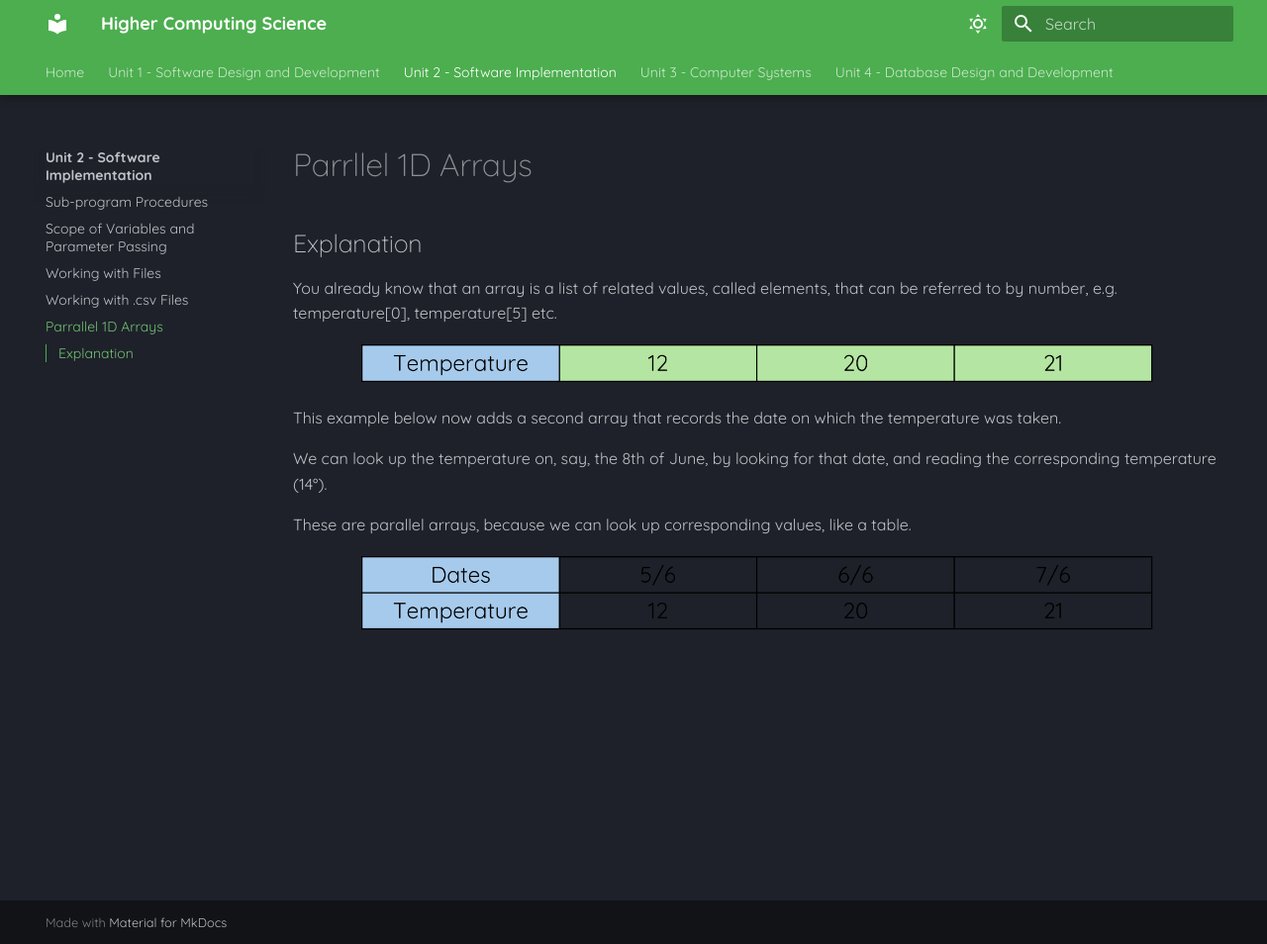
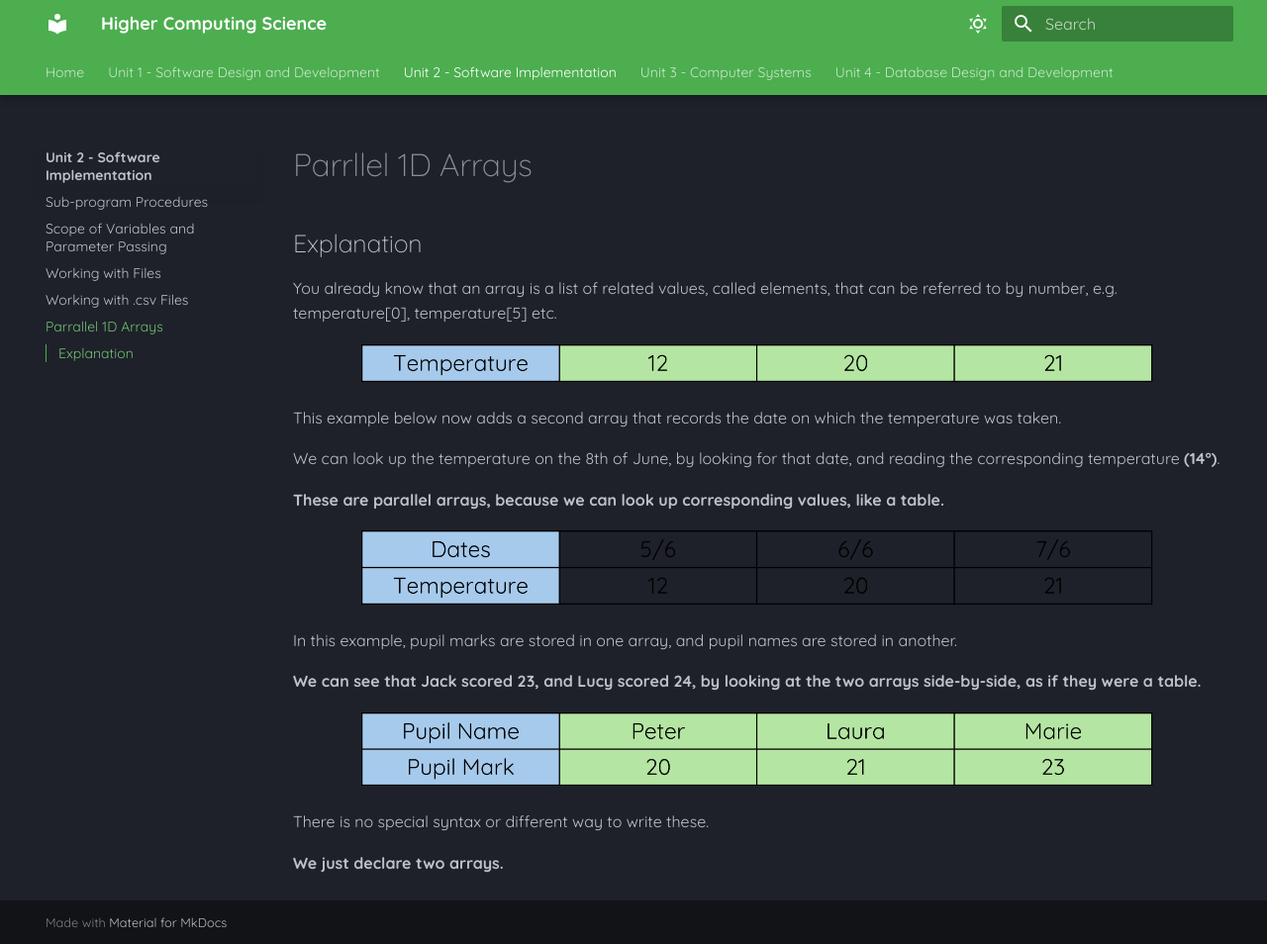
Before and after one commit to Mr-Wood-CS/Higher-Computing-Science-MD-Files, an MkDocs documentation site: the page built from docs/SI/07-Parallel-1D-Arrays.md, in a window 1280 px wide and 954 px high. Shown: the whole window at 99% size. Built offline with MkDocs 1.6.1 and Material for MkDocs 9.7.7, drawn with Linux system fonts in a browser that asks for light colours.

Commit message:
Update 07-Parallel-1D-Arrays.md

```diff
--- a/docs/SI/07-Parallel-1D-Arrays.md
+++ b/docs/SI/07-Parallel-1D-Arrays.md
@@ -11,13 +11,24 @@ You already know that an array is a list of related values, called elements, tha
 
 This example below now adds a second array that records the date on which the temperature was taken.
 
-We can look up the temperature on, say, the 8th of June, by looking for that date, and reading the corresponding temperature (14°).
+We can look up the temperature on the 8th of June, by looking for that date, and reading the corresponding temperature __(14°)__.
 
-These are parallel arrays, because we can look up corresponding values, like a table.
-
+__These are parallel arrays, because we can look up corresponding values, like a table.__
 
 <figure markdown="span">
   ![img 2](../Images/Parallel-1D-Arrays-2.png){ width="800" }
 </figure>
 
 <!---{ width="300" }-->
+
+In this example, pupil marks are stored in one array, and pupil names are stored in another.
+
+__We can see that Jack scored 23, and Lucy scored 24, by looking at the two arrays side-by-side, as if they were a table.__
+
+<figure markdown="span">
+  ![img 3](../Images/Parallel-1D-Arrays-3.png){ width="800" }
+</figure>
+
+There is no special syntax or different way to write these.
+
+__We just declare two arrays.__
```
